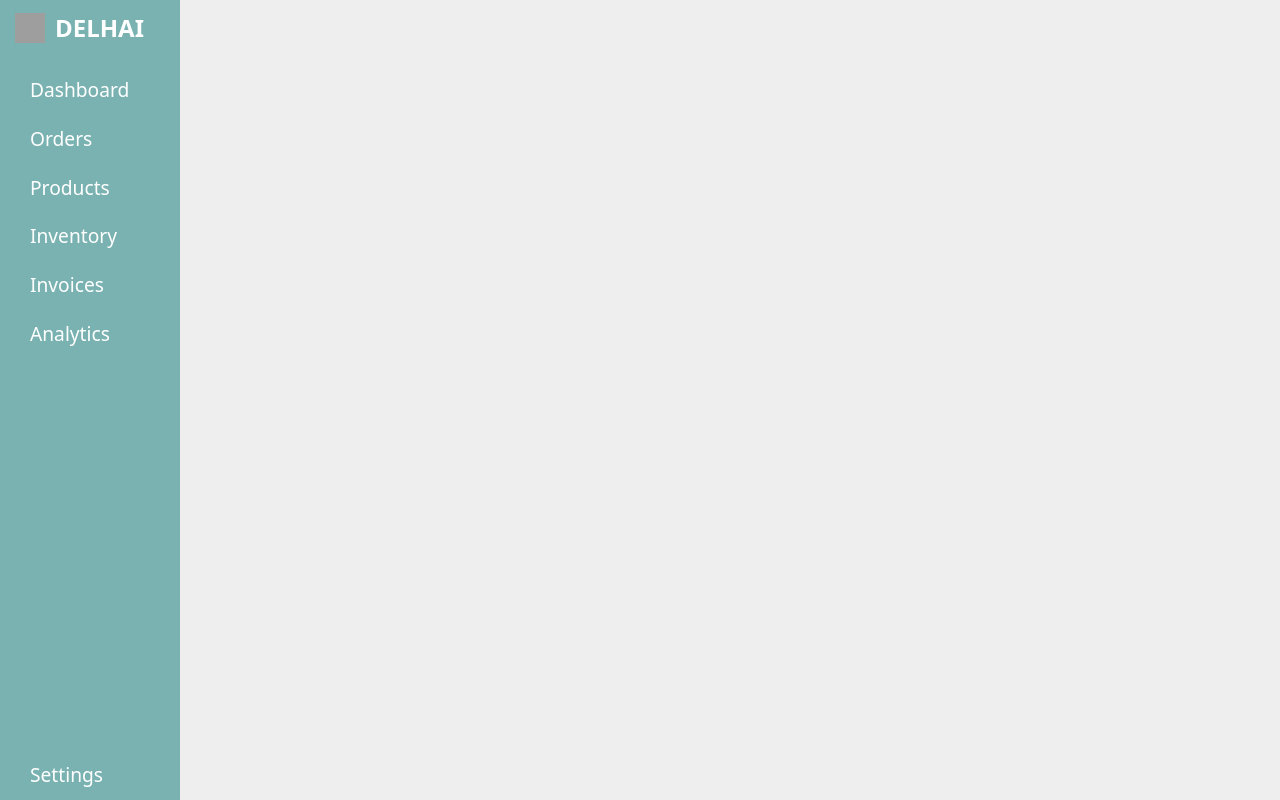
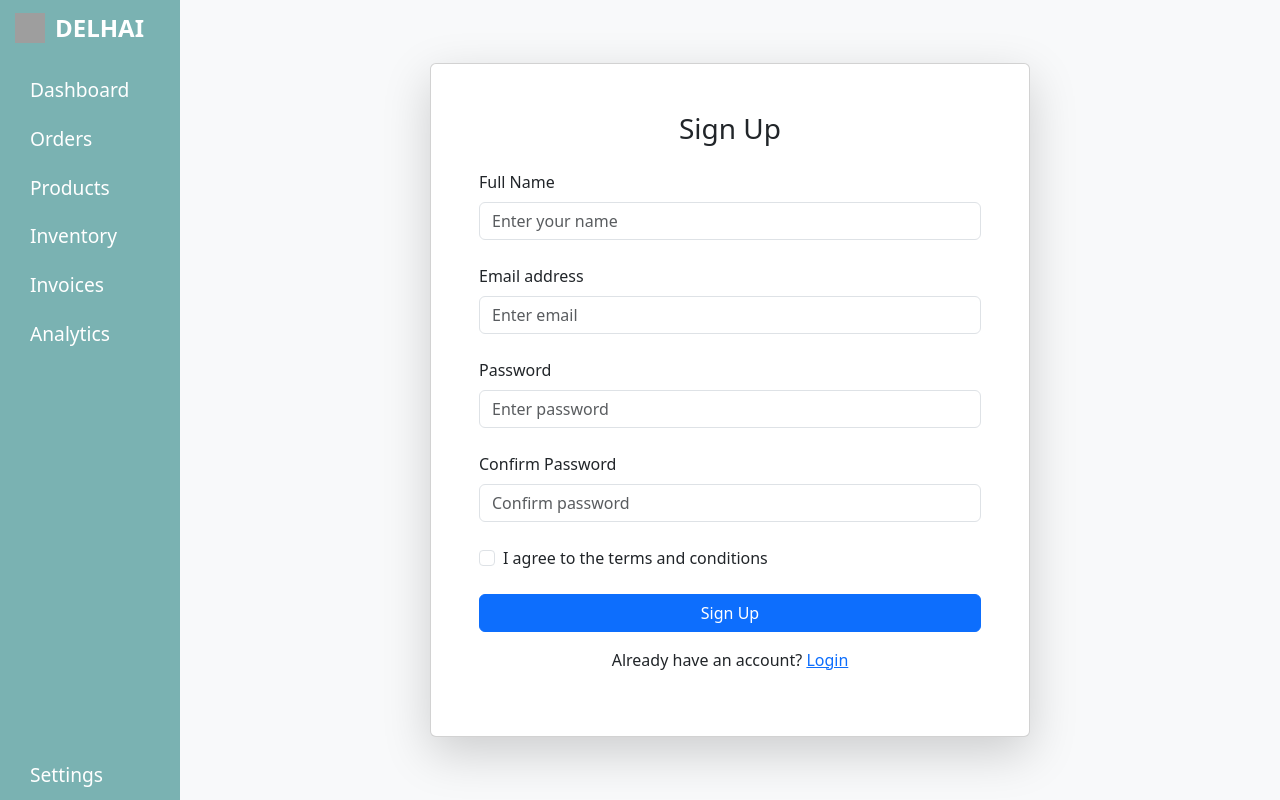
Before and after one commit to joshuacruzada/delhai, a React (Create React App) app: page /signup-page in a window 1280 px wide. Built offline with nearby package versions, Linux system fonts and the light colour scheme; grey boxes are pictures that could not be loaded.

Commit message:
added login and signup form

```diff
--- a/src/App.js
+++ b/src/App.js
@@ -10,7 +10,8 @@ import Products from './components/Products';
 import Inventory from './components/Inventory';
 import Analytics from './components/Analytics';
 import StockDetails from './components/StockDetails';
-
+import LoginForm from './components/login';
+import SignUpForm from './components/signup';
 function App() {
   return (
     <div className="App">
@@ -25,6 +26,8 @@ function App() {
             <Route path="/inventory" element={<Inventory />} />
             <Route path="/analytics" element={<Analytics />} />
             <Route path="/stock-details" element={<StockDetails />} />
+            <Route path="/login-page" element={<LoginForm />} />
+            <Route path="/signup-page" element={<SignUpForm />} />
           </Routes>
         </div>
       </BrowserRouter>
--- /dev/null
+++ b/src/components/login.css
@@ -0,0 +1,20 @@
+/* Styling for centering the form and making it larger */
+.login-page-wrapper {
+    height: 100vh;
+    display: flex;
+    justify-content: center;
+    align-items: center;
+    background-color: #f8f9fa; /* You can change this background if needed */
+  }
+
+  .login-card {
+    width: 100%;
+    max-width: 500px; /* Adjust this width as needed to make it bigger */
+    padding: 30px; /* Padding inside the card for a spacious look */
+  }
+
+  @media (min-width: 768px) {
+    .login-card {
+      max-width: 600px; /* Adjust this width for larger screens */
+    }
+  }
--- /dev/null
+++ b/src/components/login.jsx
@@ -0,0 +1,89 @@
+import React, { useState } from 'react';
+import 'bootstrap/dist/css/bootstrap.min.css';
+import './login.css'; // Add custom styles if needed
+
+const LoginForm = () => {
+  const [formData, setFormData] = useState({
+    email: '',
+    password: '',
+    rememberMe: false,
+  });
+
+  const changeHandler = (e) => {
+    const { name, value, type, checked } = e.target;
+    setFormData({
+      ...formData,
+      [name]: type === 'checkbox' ? checked : value,
+    });
+  };
+
+  const handleSubmit = (e) => {
+    e.preventDefault();
+    // Add your form submission logic here
+    console.log('Form submitted', formData);
+  };
+
+  return (
+    <div className="login-page-wrapper d-flex justify-content-center align-items-center">
+      <div className="card p-5 shadow-lg login-card">
+        <h3 className="text-center mb-4">Login</h3>
+        <form onSubmit={handleSubmit}>
+          {/* Email input */}
+          <div className="form-outline mb-4">
+            <label className="form-label" htmlFor="email">Email address</label>
+            <input
+              type="email"
+              id="email"
+              name="email"
+              className="form-control"
+              placeholder="Enter email"
+              value={formData.email}
+              onChange={changeHandler}
+              required
+            />
+          </div>
+
+          {/* Password input */}
+          <div className="form-outline mb-4">
+            <label className="form-label" htmlFor="password">Password</label>
+            <input
+              type="password"
+              id="password"
+              name="password"
+              className="form-control"
+              placeholder="Enter password"
+              value={formData.password}
+              onChange={changeHandler}
+              required
+            />
+          </div>
+
+          {/* Remember me checkbox */}
+          <div className="form-check mb-4">
+            <input
+              className="form-check-input"
+              type="checkbox"
+              id="rememberMe"
+              name="rememberMe"
+              checked={formData.rememberMe}
+              onChange={changeHandler}
+            />
+            <label className="form-check-label" htmlFor="rememberMe">
+              Remember me
+            </label>
+          </div>
+
+          {/* Login button */}
+          <button type="submit" className="btn btn-primary btn-block w-100">Login</button>
+
+          {/* Register link */}
+          <div className="text-center mt-3">
+            <p>Not a member? <a href="/signup-page">Register</a></p>
+          </div>
+        </form>
+      </div>
+    </div>
+  );
+};
+
+export default LoginForm;
--- /dev/null
+++ b/src/components/signup.css
@@ -0,0 +1,20 @@
+/* Centering the sign-up form */
+.signup-page-wrapper {
+    height: 100vh;
+    display: flex;
+    justify-content: center;
+    align-items: center;
+    background-color: #f8f9fa; /* Optional background color */
+  }
+
+  .signup-card {
+    width: 100%;
+    max-width: 500px; /* Adjust this width as needed */
+    padding: 30px; /* Padding inside the card for a spacious look */
+  }
+
+  @media (min-width: 768px) {
+    .signup-card {
+      max-width: 600px; /* Adjust this width for larger screens */
+    }
+  }
--- /dev/null
+++ b/src/components/signup.jsx
@@ -0,0 +1,126 @@
+import React, { useState } from 'react';
+import 'bootstrap/dist/css/bootstrap.min.css';
+import './signup.css'; // Use the same style or create a new one
+
+const SignUpForm = () => {
+  const [formData, setFormData] = useState({
+    name: '',
+    email: '',
+    password: '',
+    confirmPassword: '',
+    agreeToTerms: false,
+  });
+
+  const changeHandler = (e) => {
+    const { name, value, type, checked } = e.target;
+    setFormData({
+      ...formData,
+      [name]: type === 'checkbox' ? checked : value,
+    });
+  };
+
+  const handleSubmit = (e) => {
+    e.preventDefault();
+    if (formData.password !== formData.confirmPassword) {
+      alert('Passwords do not match!');
+      return;
+    }
+    // Add your sign-up logic here
+    console.log('Form submitted', formData);
+  };
+
+  return (
+    <div className="signup-page-wrapper d-flex justify-content-center align-items-center">
+      <div className="card p-5 shadow-lg signup-card">
+        <h3 className="text-center mb-4">Sign Up</h3>
+        <form onSubmit={handleSubmit}>
+          {/* Name input */}
+          <div className="form-outline mb-4">
+            <label className="form-label" htmlFor="name">Full Name</label>
+            <input
+              type="text"
+              id="name"
+              name="name"
+              className="form-control"
+              placeholder="Enter your name"
+              value={formData.name}
+              onChange={changeHandler}
+              required
+            />
+          </div>
+
+          {/* Email input */}
+          <div className="form-outline mb-4">
+            <label className="form-label" htmlFor="email">Email address</label>
+            <input
+              type="email"
+              id="email"
+              name="email"
+              className="form-control"
+              placeholder="Enter email"
+              value={formData.email}
+              onChange={changeHandler}
+              required
+            />
+          </div>
+
+          {/* Password input */}
+          <div className="form-outline mb-4">
+            <label className="form-label" htmlFor="password">Password</label>
+            <input
+              type="password"
+              id="password"
+              name="password"
+              className="form-control"
+              placeholder="Enter password"
+              value={formData.password}
+              onChange={changeHandler}
+              required
+            />
+          </div>
+
+          {/* Confirm Password input */}
+          <div className="form-outline mb-4">
+            <label className="form-label" htmlFor="confirmPassword">Confirm Password</label>
+            <input
+              type="password"
+              id="confirmPassword"
+              name="confirmPassword"
+              className="form-control"
+              placeholder="Confirm password"
+              value={formData.confirmPassword}
+              onChange={changeHandler}
+              required
+            />
+          </div>
+
+          {/* Agree to terms */}
+          <div className="form-check mb-4">
+            <input
+              className="form-check-input"
+              type="checkbox"
+              id="agreeToTerms"
+              name="agreeToTerms"
+              checked={formData.agreeToTerms}
+              onChange={changeHandler}
+              required
+            />
+            <label className="form-check-label" htmlFor="agreeToTerms">
+              I agree to the terms and conditions
+            </label>
+          </div>
+
+          {/* Sign Up button */}
+          <button type="submit" className="btn btn-primary btn-block w-100">Sign Up</button>
+
+          {/* Already have an account */}
+          <div className="text-center mt-3">
+            <p>Already have an account? <a href="/login-page">Login</a></p>
+          </div>
+        </form>
+      </div>
+    </div>
+  );
+};
+
+export default SignUpForm;
```
